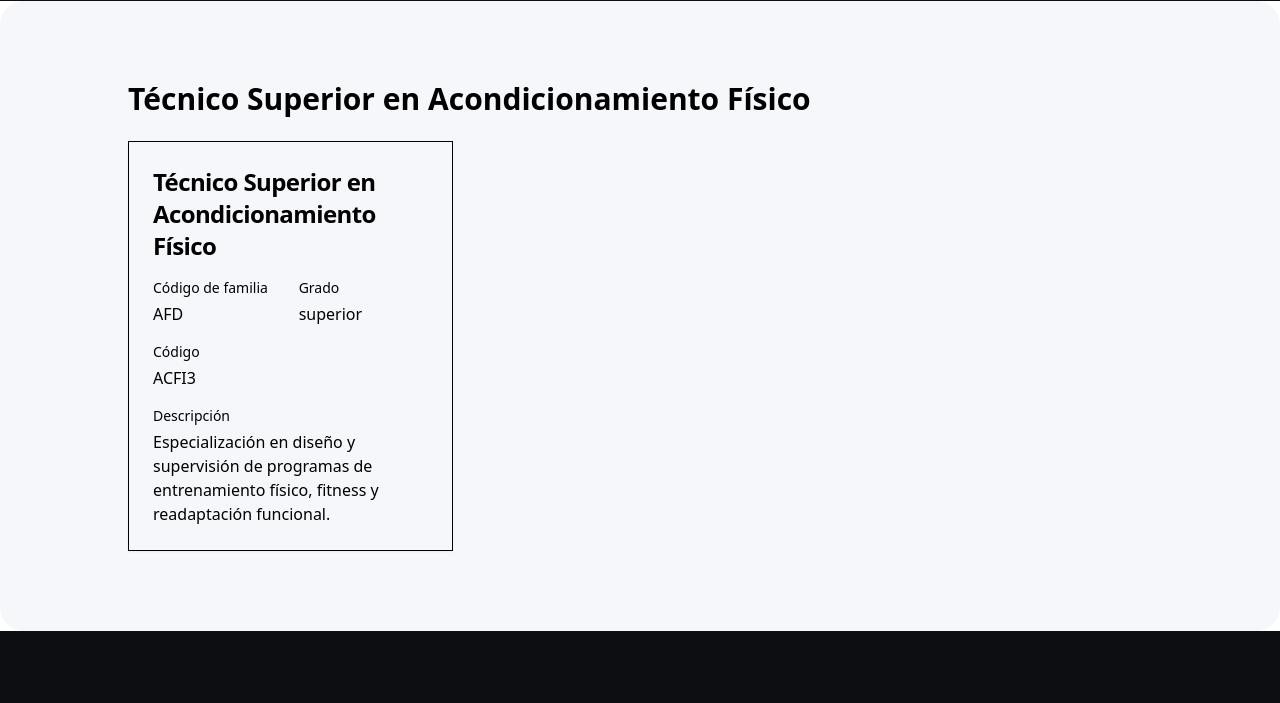
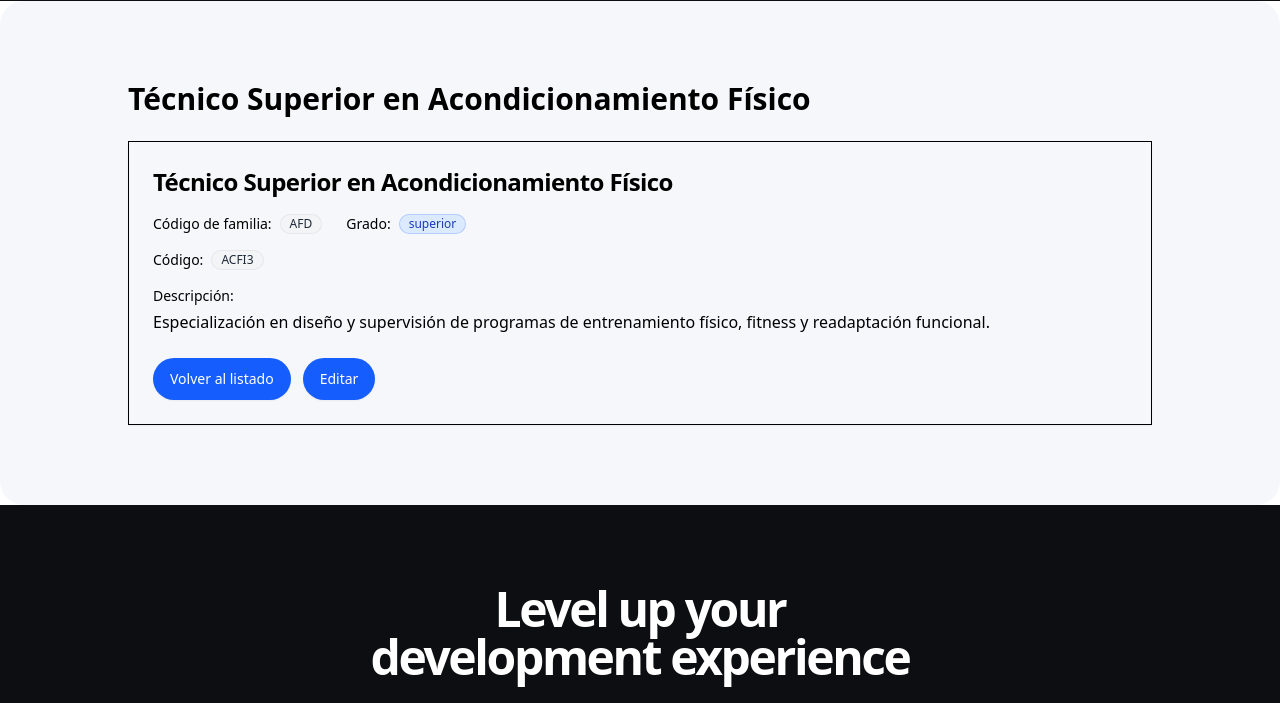
Before and after one commit to 2997193/eportfolio_g3, a Laravel app: page /ciclos-formativos/show/1 in a window 1280 px wide. Shown: the part 2758-3461 px from the top of the page. Run offline with Laravel 12, Linux system fonts and the light colour scheme; style sheets or scripts are compiled from the project's sources.

Commit message:
feat: crear controlador de los ciclos formativos y sus respectivas vistas

```diff
--- a/app/Http/Controllers/CicloFormativoController.php
+++ b/app/Http/Controllers/CicloFormativoController.php
@@ -1513,11 +1513,14 @@ class CicloFormativoController extends Controller
         return view('ciclos-formativos.index', ['ciclos' => $this->ciclosFormativos]);
     }
     public function show($id){
-        return view('ciclos-formativos.show', ['ciclo' => $this->ciclosFormativos[$id]]);
+        abort_unless(isset($this->ciclosFormativos[$id]), 404);
+        return view('ciclos-formativos.show', ['ciclo' => $this->ciclosFormativos[$id], 'id' => $id]);
     }
     public function create(){
+        return view('ciclos-formativos.create');
     }
     public function edit($id){
-
+        abort_unless(isset($this->ciclosFormativos[$id]), 404);
+        return view('ciclos-formativos.edit', ['id' => $id]);
     }
 }
--- a/resources/views/ciclos-formativos/create.blade.php
+++ b/resources/views/ciclos-formativos/create.blade.php
@@ -0,0 +1,3 @@
+<x-layout>
+    <h1 class="mb-6 text-3xl font-bold">Nuevo ciclo formativo</h1>
+</x-layout>
--- a/resources/views/ciclos-formativos/edit.blade.php
+++ b/resources/views/ciclos-formativos/edit.blade.php
@@ -0,0 +1,3 @@
+<x-layout>
+    <h1 class="mb-6 text-3xl font-bold">Modificar ciclo formativo {{ $id }}</h1>
+</x-layout>
--- a/resources/views/ciclos-formativos/show.blade.php
+++ b/resources/views/ciclos-formativos/show.blade.php
@@ -1,32 +1,51 @@
 <x-layout>
     <div class="flex w-full flex-col">
         <h1 class="mb-6 text-3xl font-bold">{{ $ciclo['nombre'] }}</h1>
-
-        <ul class="grid grid-cols-1 gap-6 sm:grid-cols-2 lg:grid-cols-3">
+        <ul class="grid grid-cols-1 gap-6">
             <li>
-                    <a href="#" class="bg-neutral-primary-soft block h-full rounded-base border border-default p-6 shadow-xs hover:bg-neutral-secondary-medium">
+                <div class="bg-neutral-primary-soft block h-full rounded-base border border-default p-6 shadow-xs hover:bg-neutral-secondary-medium">
                     <h5 class="mb-3 text-2xl font-semibold tracking-tight text-heading leading-8">
                         {{ $ciclo['nombre'] }}
                     </h5>
-                        <dl class="mt-4 grid grid-cols-1 gap-4 sm:grid-cols-2">
+
+                    <dl class="mt-4 flex flex-col gap-4">
+                        <div class="flex flex-wrap items-center gap-x-6 gap-y-4">
+                            <div class="flex items-center gap-2">
+                                <dt class="text-sm font-medium text-body">Código de familia:</dt>
+                                <dd class="inline-flex items-center rounded-full bg-gray-100 px-2.5 py-0.5 text-xs font-medium text-gray-800 ring-1 ring-inset ring-gray-500/10">{{ $ciclo['codigo_familia'] }}</dd>
+                            </div>
+
+                            <div class="flex items-center gap-2">
+                                <dt class="text-sm font-medium text-body">Grado:</dt>
+                                <dd @class([
+                                    'inline-flex items-center rounded-full px-2.5 py-0.5 text-xs font-medium ring-1 ring-inset',
+                                    'bg-green-100 text-green-800 ring-green-600/20' => ($ciclo['grado'] ?? '') === 'basico',
+                                    'bg-orange-100 text-orange-800 ring-orange-600/20' => ($ciclo['grado'] ?? '') === 'medio',
+                                    'bg-blue-100 text-blue-800 ring-blue-600/20' => ($ciclo['grado'] ?? '') === 'superior',
+                                ])>{{ $ciclo['grado'] }}</dd>
+                            </div>
+                        </div>
+
+                        <div class="flex items-center gap-2">
+                            <dt class="text-sm font-medium text-body">Código:</dt>
+                            <dd class="inline-flex items-center rounded-full bg-gray-100 px-2.5 py-0.5 text-xs font-medium text-gray-800 ring-1 ring-inset ring-gray-500/10">{{ $ciclo['codigo'] }}</dd>
+                        </div>
+
                         <div>
-                                <dt class="text-sm font-medium text-body">Código de familia</dt>
-                                <dd class="mt-1 text-body">{{ $ciclo['codigo_familia'] }}</dd>
-                            </div>
-                            <div>
-                                <dt class="text-sm font-medium text-body">Grado</dt>
-                                <dd class="mt-1 text-body">{{ $ciclo['grado'] }}</dd>
-                            </div>
-                            <div>
-                                <dt class="text-sm font-medium text-body">Código</dt>
-                                <dd class="mt-1 text-body">{{ $ciclo['codigo'] }}</dd>
-                            </div>
-                            <div class="sm:col-span-2">
-                                <dt class="text-sm font-medium text-body">Descripción</dt>
+                            <dt class="text-sm font-medium text-body">Descripción:</dt>
                             <dd class="mt-1 whitespace-pre-line text-body">{{ $ciclo['descripcion'] }}</dd>
                         </div>
                     </dl>
+                    <div class="mt-6 flex flex-wrap gap-3">
+                        <a href="{{ route('ciclos-formativos.index') }}" class="inline-flex items-center justify-center rounded-full border border-transparent bg-blue-600 px-4 py-2.5 text-sm font-medium leading-5 text-white shadow-xs hover:bg-blue-700 focus:outline-none focus:ring-4 focus:ring-blue-300">
+                            Volver al listado
                         </a>
+                        {{--https://laravel.com/framework/docs/13.x/routing#required-parameters--}}
+                        <a href="{{ route('ciclos-formativos.edit', ['id' => $id]) }}" class="inline-flex items-center justify-center rounded-full border border-transparent bg-blue-600 px-4 py-2.5 text-sm font-medium leading-5 text-white shadow-xs hover:bg-blue-700 focus:outline-none focus:ring-4 focus:ring-blue-300">
+                            Editar
+                        </a>
+                    </div>
+                </div>
             </li>
         </ul>
     </div>
--- a/resources/views/components/layout.blade.php
+++ b/resources/views/components/layout.blade.php
@@ -1,9 +1,9 @@
 @props([
     'titulo' => null,
-    'titulo0' => 'Home',
-    'titulo1' => 'Features',
-    'titulo2' => 'Pricing',
-    'titulo3' => 'Blog',
+    'titulo0' => 'incio',
+    'titulo1' => 'pagina1',
+    'titulo2' => 'pagina2',
+    'titulo3' => 'pagina3',
 ])
 <x-sendit.layout :titulo="$titulo" :titulo0="$titulo0" :titulo1="$titulo1" :titulo2="$titulo2" :titulo3="$titulo3">
     {{ $slot }}
--- a/resources/views/components/sendit/header.blade.php
+++ b/resources/views/components/sendit/header.blade.php
@@ -1,10 +1,3 @@
-@props([
-    'titulo' => null,
-    'titulo0' => 'incio 2',
-    'titulo1' => 'pagina2',
-    'titulo2' => 'pagina3',
-    'titulo3' => 'pagina4',
-])
     <header class="px-8 py-4 bg-[#0d0e11] border-b border-gray-800">
         <div class="flex items-center text-white justify-between mx-auto w-full max-w-7xl">
             <a href="/" class="flex items-center gap-2">
@@ -15,6 +8,8 @@
                 <a href="#" class="hover:underline">{{ $titulo1 }}</a>
                 <a href="#" class="hover:underline">{{ $titulo2 }}</a>
                 <a href="#" class="hover:underline">{{ $titulo3 }}</a>
+                <a href="{{ route('ciclos-formativos.index') }}" class="hover:underline">Ciclos formativos</a>
+
             </nav>
             <a href="" class="text-sm py-1 px-4 border rounded-xl">
                 Contact
--- a/resources/views/components/sendit/layout.blade.php
+++ b/resources/views/components/sendit/layout.blade.php
@@ -1,10 +1,3 @@
-@props([
-    'titulo' => null,
-    'titulo0' => 'Home',
-    'titulo1' => 'Features',
-    'titulo2' => 'Pricing',
-    'titulo3' => 'Blog',
-])
 <!DOCTYPE html>
 <html lang="es">
 
```
Also changed, not shown: resources/views/ciclos-formativos/index.blade.php (+12 -4 lines). Lines whose indentation alone changed are shown as unchanged.
